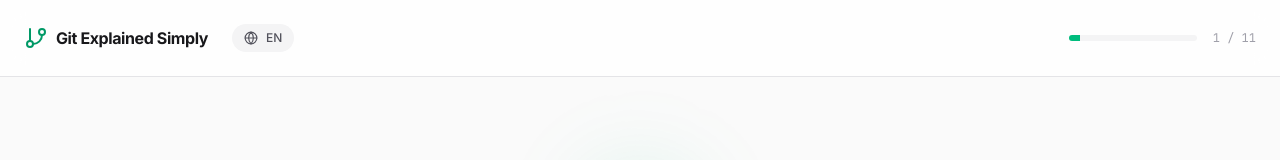
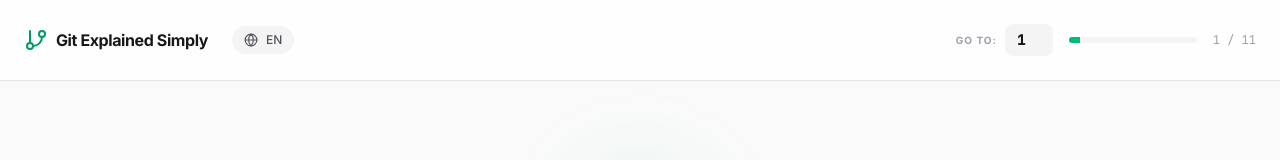
Before and after one commit to VioliHate/git-explained-simply, a React (Vite) app: page / in a window 1280 px wide. Shown: the top 160 px of the page. Built offline with nearby package versions, Linux system fonts and the light colour scheme.

Commit message:
Update Header.tsx
add input go to for switch fast slide

```diff
--- a/src/components/Header.tsx
+++ b/src/components/Header.tsx
@@ -39,6 +39,18 @@ export const Header: React.FC<HeaderProps> = ({
       </div>
 
       <div className='flex items-center gap-4'>
+        <div className='flex items-center gap-2'>
+          <span className='text-[10px] uppercase font-bold text-zinc-400 tracking-widest'>
+            Go to:
+          </span>
+          <input
+            type='number'
+            min={1}
+            max={totalSlides}
+            value={currentSlide + 1}
+            className='w-12 h-8 text-center text-sm font-mono font-bold bg-zinc-100 border-none rounded-lg focus:ring-2 focus:ring-emerald-500 transition-all'
+          />
+        </div>
         <div
           className='h-1.5 w-32 bg-zinc-100 rounded-full overflow-hidden'
           role='progressbar'
```
